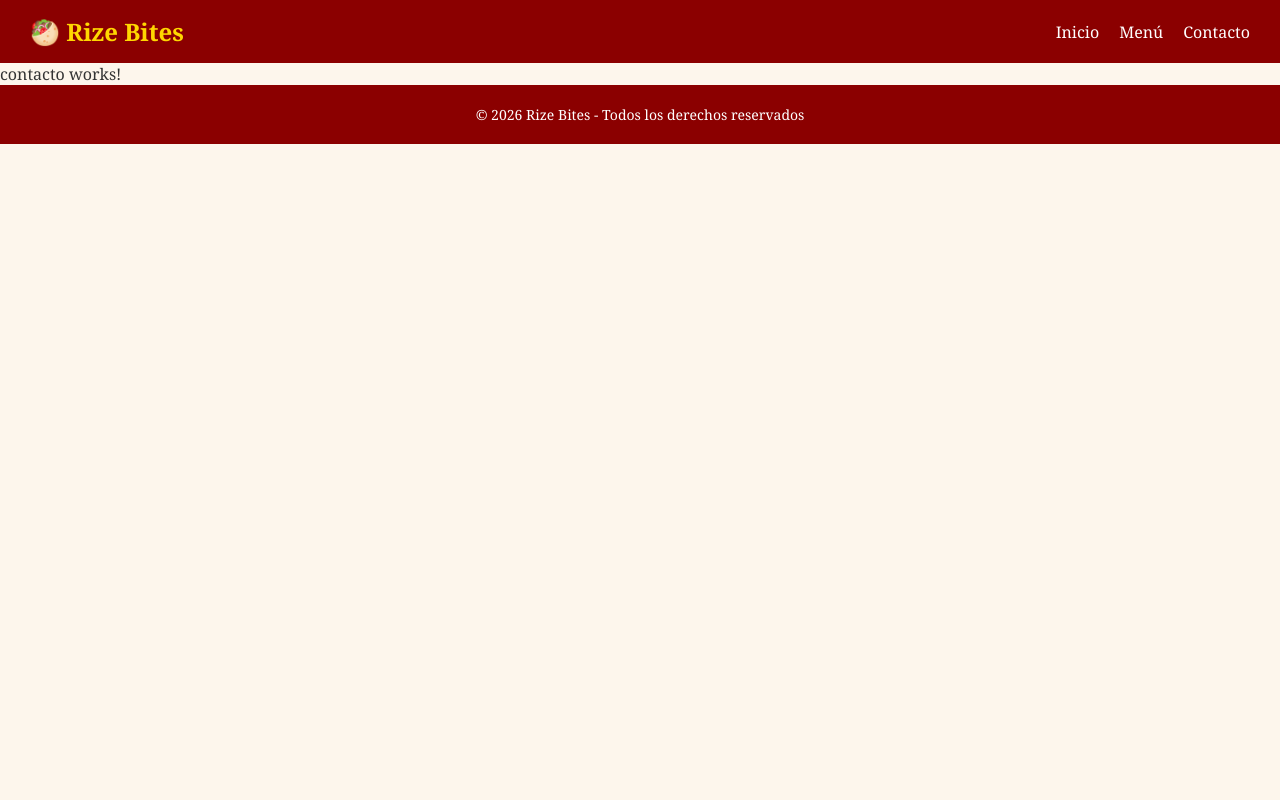
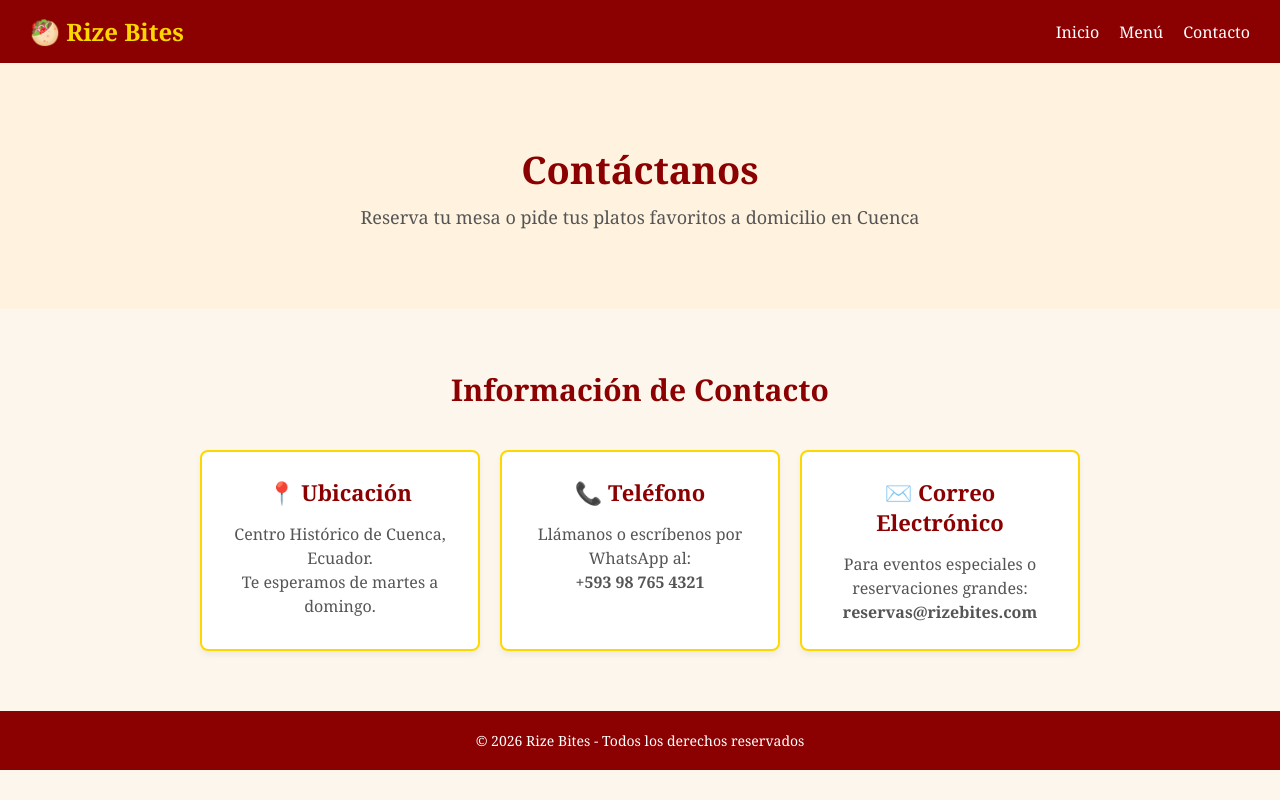
Before and after one commit to luu-lui/Trabajo-Colaborativo-Git, an Angular app: page /contacto in a window 1280 px wide. Built offline with nearby package versions, Linux system fonts and the light colour scheme.

Commit message:
vistas de menu y contacto para Rize Bites

```diff
--- a/src/app/componentes/contacto/contacto.component.css
+++ b/src/app/componentes/contacto/contacto.component.css
@@ -0,0 +1,31 @@
+.hero-seccion {
+  text-align: center;
+  padding: 80px 20px;
+  background-color: #fff3e0;
+}
+.hero-seccion h2 { font-size: 38px; color: #8B0000; margin-bottom: 10px; }
+.hero-seccion p { font-size: 18px; color: #555; }
+
+.contenedor-principal {
+  padding: 60px 30px;
+  text-align: center;
+}
+.bg-suave { background-color: #fdf6ec; }
+.titulo-seccion { font-size: 30px; color: #8B0000; margin-bottom: 40px; }
+
+.grid-tarjetas {
+  display: flex;
+  justify-content: center;
+  flex-wrap: wrap;
+  gap: 20px;
+}
+.tarjeta-menu {
+  background-color: white;
+  border: 2px solid #FFD700;
+  border-radius: 8px;
+  padding: 25px;
+  width: 280px;
+  box-shadow: 0 4px 6px rgba(0,0,0,0.05);
+}
+.tarjeta-menu h3 { color: #8B0000; margin-bottom: 15px; font-size: 22px; }
+.tarjeta-menu p { color: #555; font-size: 16px; line-height: 1.5; }
--- a/src/app/componentes/contacto/contacto.component.html
+++ b/src/app/componentes/contacto/contacto.component.html
@@ -1 +1,22 @@
-<p>contacto works!</p>
+<section class="hero-seccion">
+  <h2>Contáctanos</h2>
+  <p>Reserva tu mesa o pide tus platos favoritos a domicilio en Cuenca</p>
+</section>
+
+<section class="contenedor-principal bg-suave">
+  <h2 class="titulo-seccion">Información de Contacto</h2>
+  <div class="grid-tarjetas">
+      <div class="tarjeta-menu info-contacto">
+          <h3>📍 Ubicación</h3>
+          <p>Centro Histórico de Cuenca, Ecuador.<br>Te esperamos de martes a domingo.</p>
+      </div>
+      <div class="tarjeta-menu info-contacto">
+          <h3>📞 Teléfono</h3>
+          <p>Llámanos o escríbenos por WhatsApp al:<br><strong>+593 98 765 4321</strong></p>
+      </div>
+      <div class="tarjeta-menu info-contacto">
+          <h3>✉️ Correo Electrónico</h3>
+          <p>Para eventos especiales o reservaciones grandes:<br><strong>reservas&#64;rizebites.com</strong></p>
+      </div>
+  </div>
+</section>
--- a/src/app/componentes/servicios/servicios.component.css
+++ b/src/app/componentes/servicios/servicios.component.css
@@ -0,0 +1,31 @@
+.hero-seccion {
+  text-align: center;
+  padding: 80px 20px;
+  background-color: #fff3e0;
+}
+.hero-seccion h2 { font-size: 38px; color: #8B0000; margin-bottom: 10px; }
+.hero-seccion p { font-size: 18px; color: #555; }
+
+.contenedor-principal {
+  padding: 60px 30px;
+  text-align: center;
+  background-color: #fff;
+}
+.titulo-seccion { font-size: 30px; color: #8B0000; margin-bottom: 40px; }
+
+.grid-tarjetas {
+  display: flex;
+  justify-content: center;
+  flex-wrap: wrap;
+  gap: 20px;
+}
+.tarjeta-menu {
+  background-color: #fdf6ec;
+  border: 2px solid #FFD700;
+  border-radius: 8px;
+  padding: 25px;
+  width: 250px;
+  box-shadow: 0 4px 6px rgba(0,0,0,0.05);
+}
+.tarjeta-menu h3 { color: #8B0000; margin-bottom: 15px; font-size: 22px; }
+.tarjeta-menu p { color: #555; font-size: 15px; line-height: 1.5; }
--- a/src/app/componentes/servicios/servicios.component.html
+++ b/src/app/componentes/servicios/servicios.component.html
@@ -1 +1,26 @@
-<p>servicios works!</p>
+<section class="hero-seccion">
+  <h2>Nuestro Menú Completo</h2>
+  <p>Descubre los sabores tradicionales de Turquía</p>
+</section>
+
+<section class="contenedor-principal">
+  <h2 class="titulo-seccion">Especialidades del Chef</h2>
+  <div class="grid-tarjetas">
+      <div class="tarjeta-menu">
+          <h3>🥙 Iskender Kebab</h3>
+          <p>Finas láminas de carne sobre pan pita, bañadas en salsa de tomate y mantequilla fundida caliente.</p>
+      </div>
+      <div class="tarjeta-menu">
+          <h3>🥣 Mercimek Çorbası</h3>
+          <p>Tradicional sopa de lentejas rojas, servida con un toque de limón y pan crujiente.</p>
+      </div>
+      <div class="tarjeta-menu">
+          <h3>🍯 Baklava</h3>
+          <p>El rey de los postres: masa filo crujiente rellena de nueces y pistachos, bañada en dulce almíbar.</p>
+      </div>
+      <div class="tarjeta-menu">
+          <h3>☕ Türk Kahvesi</h3>
+          <p>Auténtico café turco, fuerte, aromático y preparado a fuego lento en un cezve de cobre tradicional.</p>
+      </div>
+  </div>
+</section>
```
